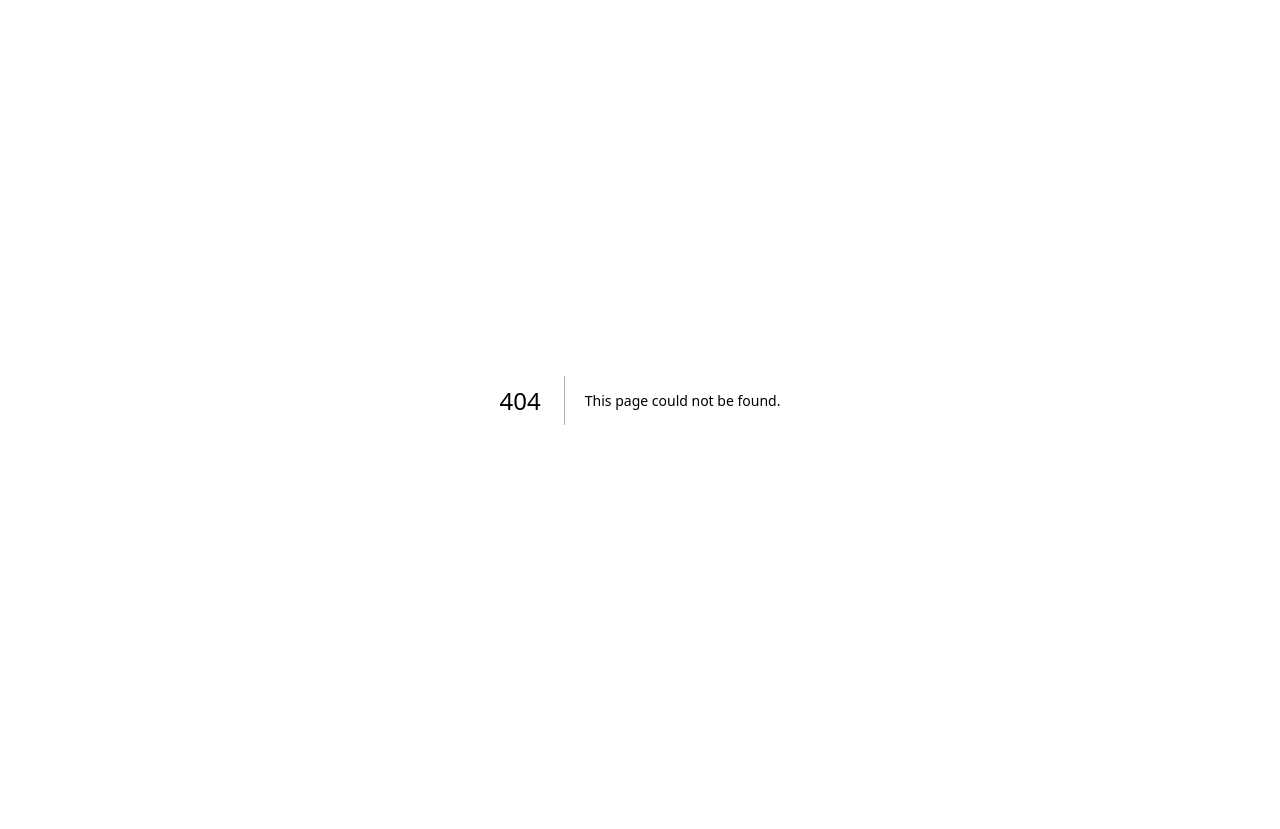
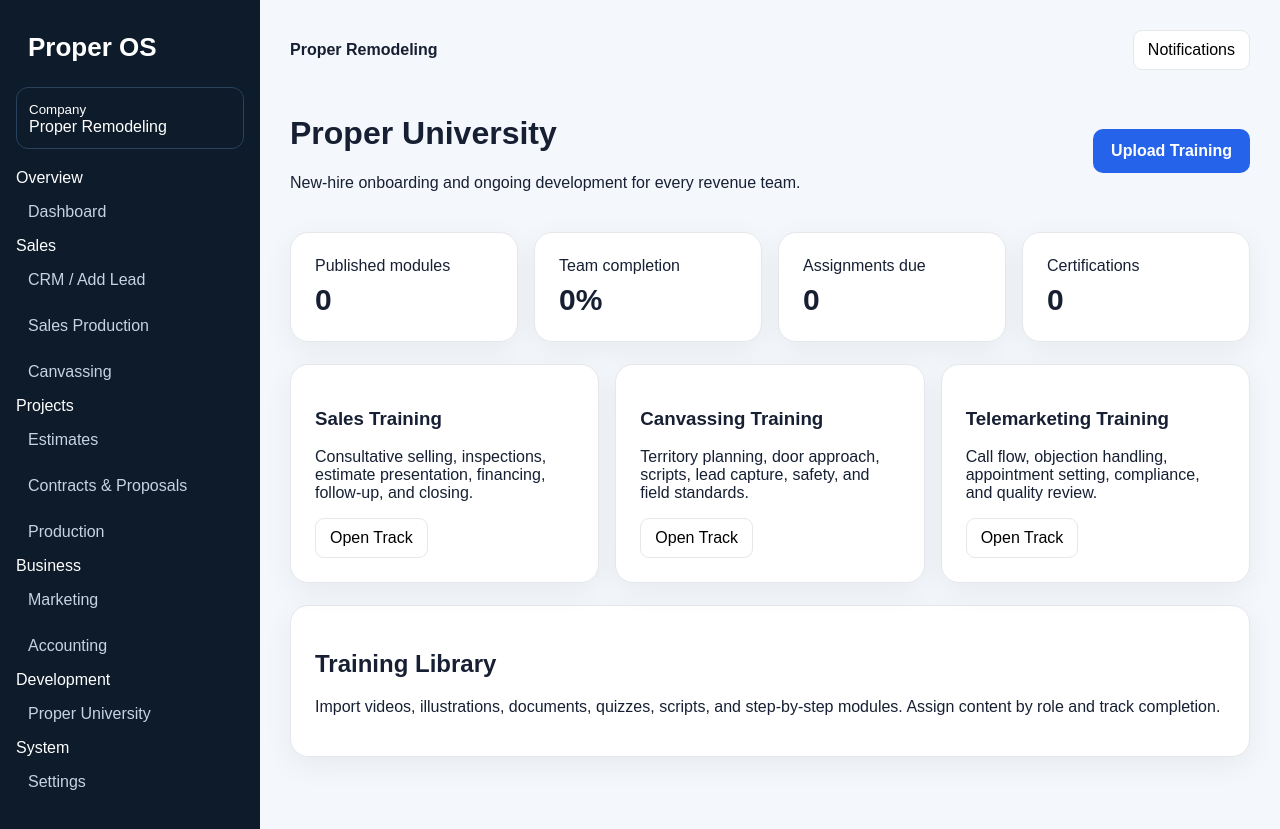
Before and after one commit to csosa122000/ProperOS, a Next.js app: page /training in a window 1280 px wide. Before the commit this address had no page. Before the commit the page ends 800 px from the top, so only its background shows below. Built offline with nearby package versions, Linux system fonts and the light colour scheme; no server answers.

Commit message:
Add Proper University training hub

```diff
--- /dev/null
+++ b/app/(app)/training/page.tsx
@@ -0,0 +1,30 @@
+const tracks = [
+  { title: 'Sales Training', description: 'Consultative selling, inspections, estimate presentation, financing, follow-up, and closing.' },
+  { title: 'Canvassing Training', description: 'Territory planning, door approach, scripts, lead capture, safety, and field standards.' },
+  { title: 'Telemarketing Training', description: 'Call flow, objection handling, appointment setting, compliance, and quality review.' },
+];
+
+export default function Training(){
+  return <>
+    <div className="top">
+      <div><h1>Proper University</h1><p>New-hire onboarding and ongoing development for every revenue team.</p></div>
+      <button className="primary button-auto">Upload Training</button>
+    </div>
+    <section className="grid">
+      <div className="card metric"><span>Published modules</span><strong>0</strong></div>
+      <div className="card metric"><span>Team completion</span><strong>0%</strong></div>
+      <div className="card metric"><span>Assignments due</span><strong>0</strong></div>
+      <div className="card metric"><span>Certifications</span><strong>0</strong></div>
+    </section>
+    <section className="module-grid section">
+      {tracks.map((track)=><div className="card" key={track.title}>
+        <h3>{track.title}</h3><p>{track.description}</p>
+        <button className="secondary">Open Track</button>
+      </div>)}
+    </section>
+    <section className="card section">
+      <h2>Training Library</h2>
+      <p>Import videos, illustrations, documents, quizzes, scripts, and step-by-step modules. Assign content by role and track completion.</p>
+    </section>
+  </>
+}
```
